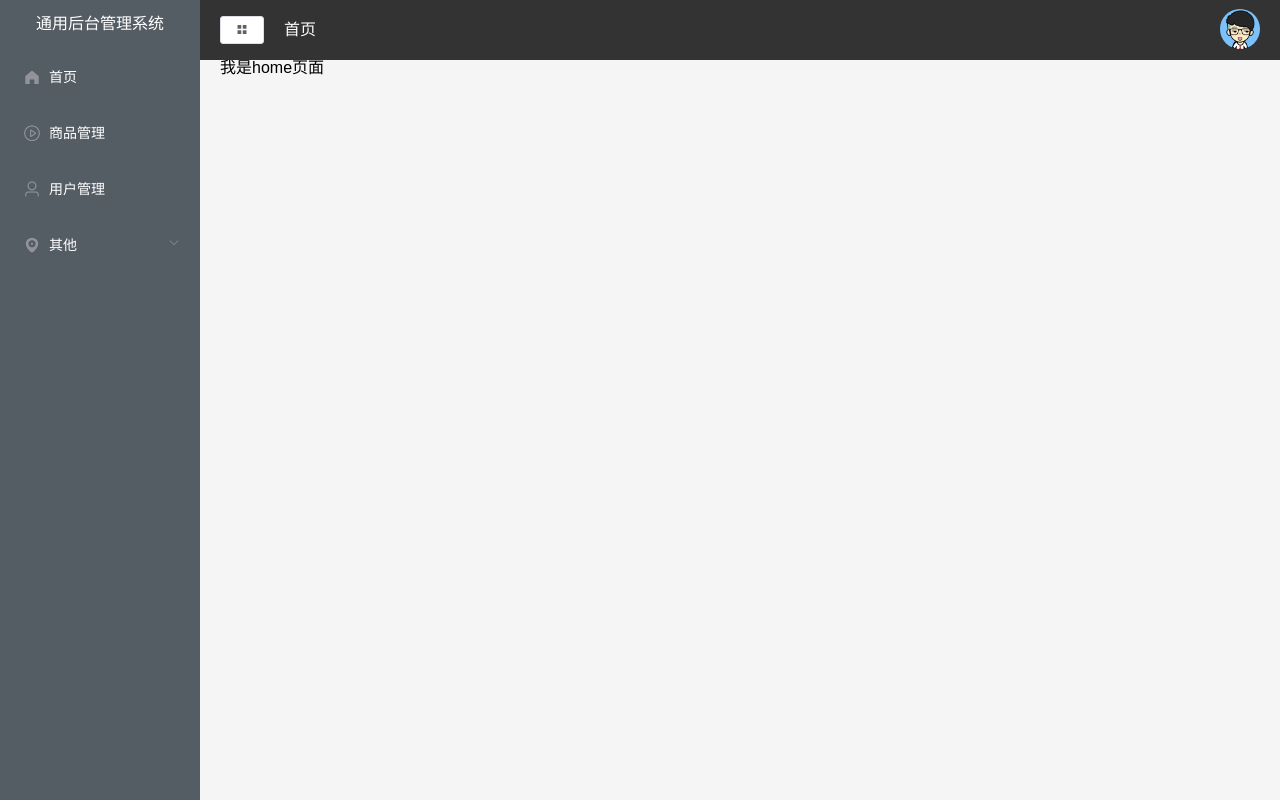
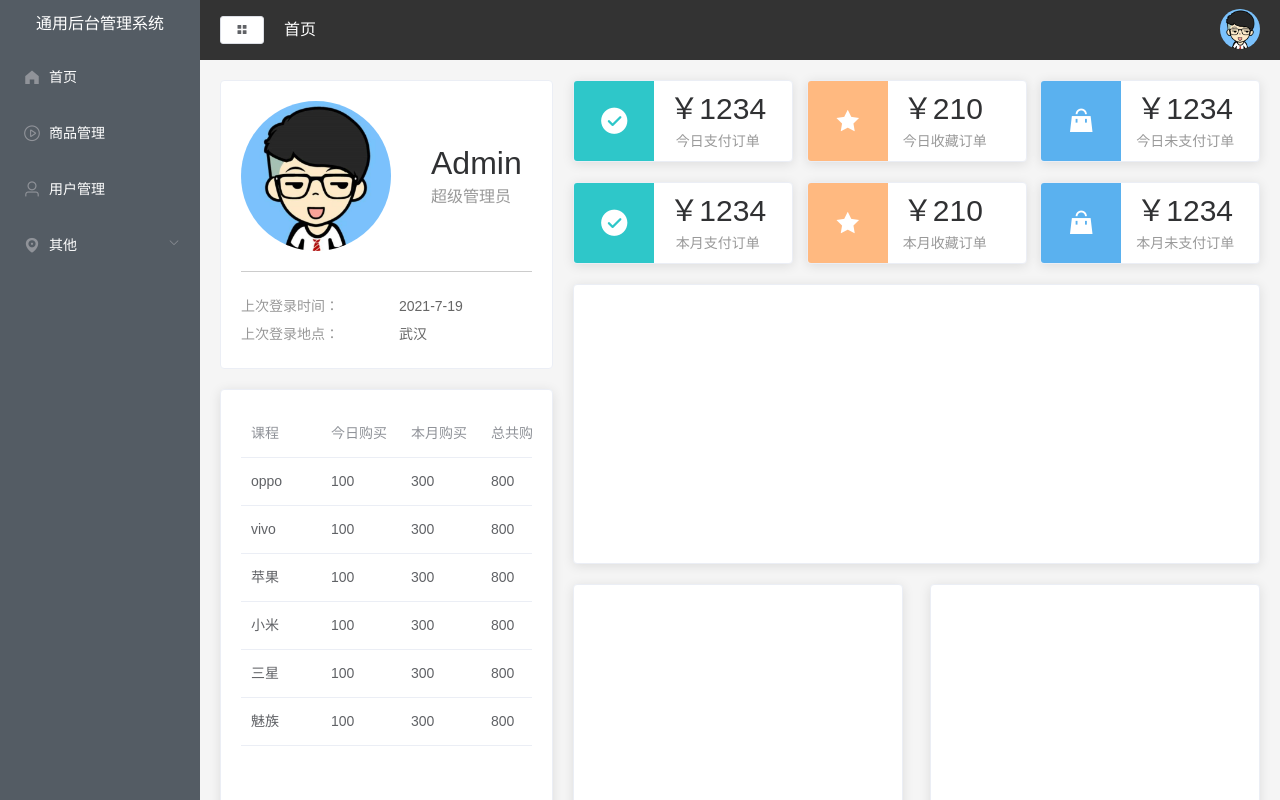
Before and after one commit to jesonlam8848/my-vue-app2, a Vue app: page /home in a window 1280 px wide. Built offline with nearby package versions, Linux system fonts and the light colour scheme.

Commit message:
组件订单

```diff
--- a/views/home/index.vue
+++ b/views/home/index.vue
@@ -1,11 +1,146 @@
 <template>
-  <div>我是home页面</div>
+  <el-row class="home" :gutter="20">
+    <el-col :span="8" style="margin-top: 20px">
+      <el-card shadow="hover">
+        <div class="user">
+          <img :src="userImg" />
+          <div class="userinfo">
+            <p class="name">Admin</p>
+            <p class="access">超级管理员</p>
+          </div>
+        </div>
+        <div class="login-info">
+          <p>上次登录时间：<span>2021-7-19</span></p>
+          <p>上次登录地点：<span>武汉</span></p>
+        </div>
+      </el-card>
+      <el-card style="margin-top: 20px; height: 460px">
+        <el-table :data="tableData">
+          <el-table-column
+            v-for="(val, key) in tableLabel"
+            :key="key"
+            :prop="key"
+            :label="val"
+          >
+          </el-table-column>
+        </el-table>
+      </el-card>
+    </el-col>
+    <el-col style="margin-top: 20px" :span="16">
+      <div class="num">
+        <el-card
+          v-for="item in countData"
+          :key="item.name"
+          :body-style="{ display: 'flex', padding: 0 }"
+        >
+          <i
+            class="icon"
+            :class="`el-icon-${item.icon}`"
+            :style="{ background: item.color }"
+          ></i>
+          <div class="detail">
+            <p class="num">￥{{ item.value }}</p>
+            <p class="txt">{{ item.name }}</p>
+          </div>
+        </el-card>
+      </div>
+      <el-card style="height: 280px"></el-card>
+      <div class="graph">
+        <el-card style="height: 260px"></el-card>
+        <el-card style="height: 260px"></el-card>
+      </div>
+    </el-col>
+  </el-row>
 </template>
 <script>
 export default {
   name: "home",
   data() {
-    return {};
+    return {
+      userImg: require("../../src/assets/images/user.png"),
+      tableData: [
+        {
+          name: "oppo",
+          todayBuy: 100,
+          monthBuy: 300,
+          totalBuy: 800,
+        },
+        {
+          name: "vivo",
+          todayBuy: 100,
+          monthBuy: 300,
+          totalBuy: 800,
+        },
+        {
+          name: "苹果",
+          todayBuy: 100,
+          monthBuy: 300,
+          totalBuy: 800,
+        },
+        {
+          name: "小米",
+          todayBuy: 100,
+          monthBuy: 300,
+          totalBuy: 800,
+        },
+        {
+          name: "三星",
+          todayBuy: 100,
+          monthBuy: 300,
+          totalBuy: 800,
+        },
+        {
+          name: "魅族",
+          todayBuy: 100,
+          monthBuy: 300,
+          totalBuy: 800,
+        },
+      ],
+      tableLabel: {
+        name: "课程",
+        todayBuy: "今日购买",
+        monthBuy: "本月购买",
+        totalBuy: "总共购买",
+      },
+      countData: [
+        {
+          name: "今日支付订单",
+          value: 1234,
+          icon: "success",
+          color: "#2ec7c9",
+        },
+        {
+          name: "今日收藏订单",
+          value: 210,
+          icon: "star-on",
+          color: "#ffb980",
+        },
+        {
+          name: "今日未支付订单",
+          value: 1234,
+          icon: "s-goods",
+          color: "#5ab1ef",
+        },
+        {
+          name: "本月支付订单",
+          value: 1234,
+          icon: "success",
+          color: "#2ec7c9",
+        },
+        {
+          name: "本月收藏订单",
+          value: 210,
+          icon: "star-on",
+          color: "#ffb980",
+        },
+        {
+          name: "本月未支付订单",
+          value: 1234,
+          icon: "s-goods",
+          color: "#5ab1ef",
+        },
+      ],
+    };
   },
 };
 </script>
```
